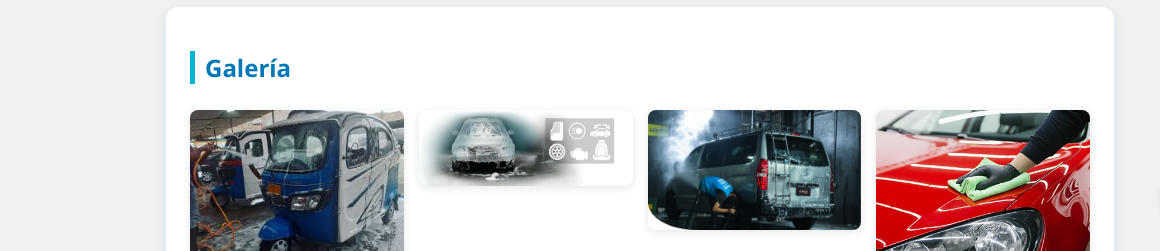
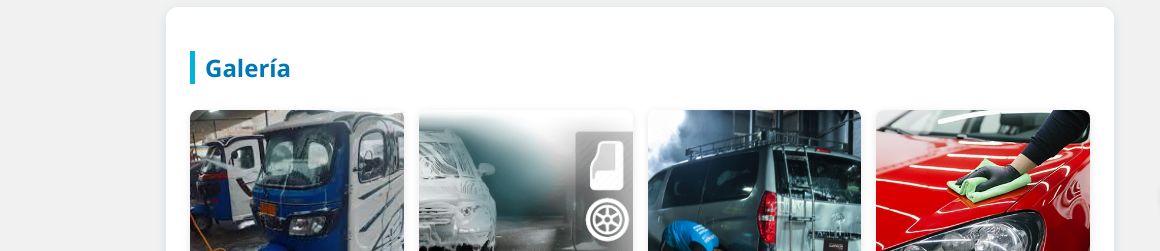
Before and after one commit to Davidcr2/carwash-gere, a plain HTML site: page index.html in a window 1280 px wide. Shown: the part 549-800 px from the top of the page, 0-1160 px from the left. Drawn offline with Linux system fonts and the light colour scheme.

Commit message:
Ajuste de imágenes para cuadrícula uniforme

```diff
--- a/styles.css
+++ b/styles.css
@@ -106,6 +106,8 @@ a {
 
 .galeria-grid img {
   width: 100%;
+  height: 200px; /* Fija una altura igual para todas */
+  object-fit: cover; /* Recorta sin deformar */
   border-radius: 8px;
   box-shadow: 0 2px 8px rgba(0, 0, 0, 0.1);
   transition: transform 0.3s ease;
```
